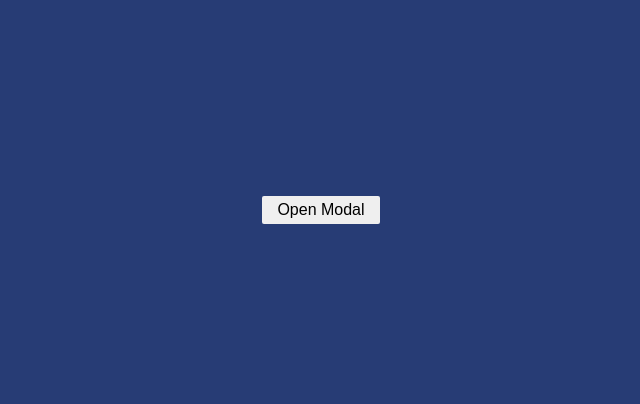
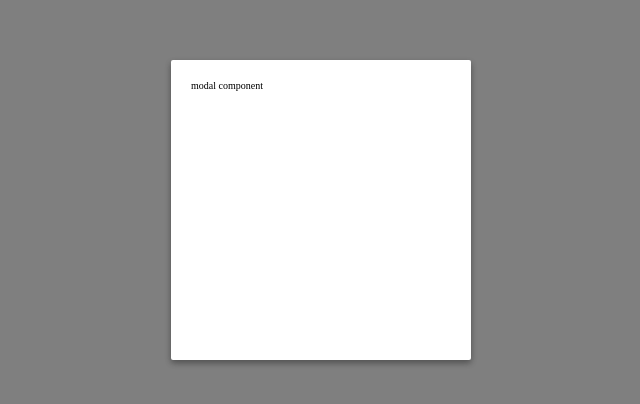
Before and after one commit to bulbulahmed9/react-modal, a React (Create React App) app: page / in a window 1280 px wide. Shown: the part 190-594 px from the top of the page, without its empty margins (319-959 px from the left). Built offline with nearby package versions, Linux system fonts and the light colour scheme.

Commit message:
design modal box

```diff
--- a/public/index.html
+++ b/public/index.html
@@ -27,6 +27,7 @@
   <body>
     <noscript>You need to enable JavaScript to run this app.</noscript>
     <div id="root"></div>
+    <div id="modal"></div>
     <!--
       This HTML file is a template.
       If you open it directly in the browser, you will see an empty page.
--- a/src/App.css
+++ b/src/App.css
@@ -9,7 +9,6 @@ body{
 
 .app{
     height: 100vh;
-    background: #273c75;
     display: flex;
     flex-direction: column;
     justify-content: center;
@@ -24,3 +23,27 @@ body{
     font-size: 1rem;
     cursor: pointer;
 }
+
+.modal{
+    position: absolute;
+    top: 0;
+    bottom: 0;
+    left: 0;
+    right: 0;
+    display: flex;
+    justify-content: center;
+    align-items: center;
+    background-color: rgba(0,0,0,0.5);
+}
+.modal-content{
+    position: relative;
+    display: inline-block;
+    min-width: 300px;
+    min-height: 300px;
+    justify-self: center;
+    padding: 20px;
+    background: #ffffff;
+    border-radius: 2px;
+    margin: 1rem;
+    box-shadow: 0 3px 6px rgba(0,0,0,0.16), 0 3px 6px rgba(0,0,0,0.23);
+}
--- a/src/App.js
+++ b/src/App.js
@@ -1,10 +1,12 @@
 import React from 'react'
 import './App.css'
+import Modal from './components/Modal'
 
 const App = () => {
   return (
     <div className="app">
       <button className="btn">Open Modal</button>
+      <Modal />
     </div>
   )
 }
--- /dev/null
+++ b/src/components/Modal.js
@@ -0,0 +1,16 @@
+import React from 'react'
+import ReactDom from 'react-dom'
+
+const Modal = () => {
+    return ReactDom.createPortal(
+        <div className="modal">
+            <div className="modal-content">
+                modal component
+            </div>
+        </div>
+        ,
+        document.getElementById("modal")
+    )
+}
+
+export default Modal
```
